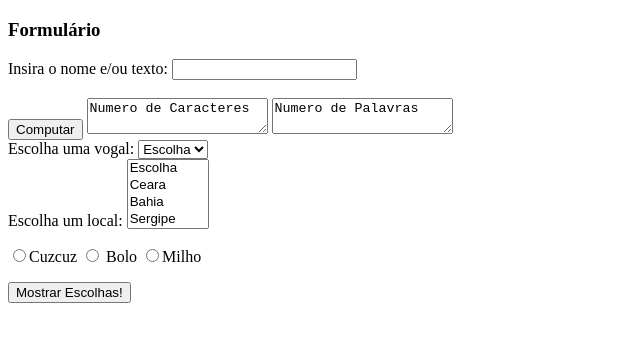
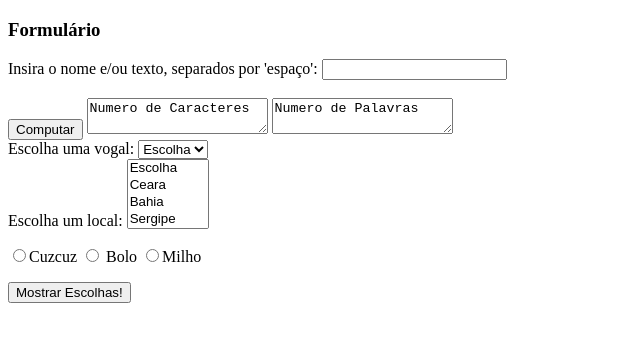
Before and after one commit to acmagal/Cadastro-de-Aluno, a plain HTML site: page index.html in a window 1280 px wide. Shown: the whole page, without its empty margins (0-640 px from the left). Drawn offline with Linux system fonts and the light colour scheme.

Commit message:
Update index.html

```diff
--- a/index.html
+++ b/index.html
@@ -15,7 +15,7 @@
      </div>
 
     <div id="InsiraNome">
-        <label for="nome">Insira o nome e/ou texto:</label>
+        <label for="nome">Insira o nome e/ou texto, separados por 'espaço':</label>
         <input type="text" id="nome" name="nome" maxlength="144"><br><br>
         <button id="tamanho" onclick="contChar()">Computar</button>
         <textarea id="numChar">Numero de Caracteres</textarea>
```
